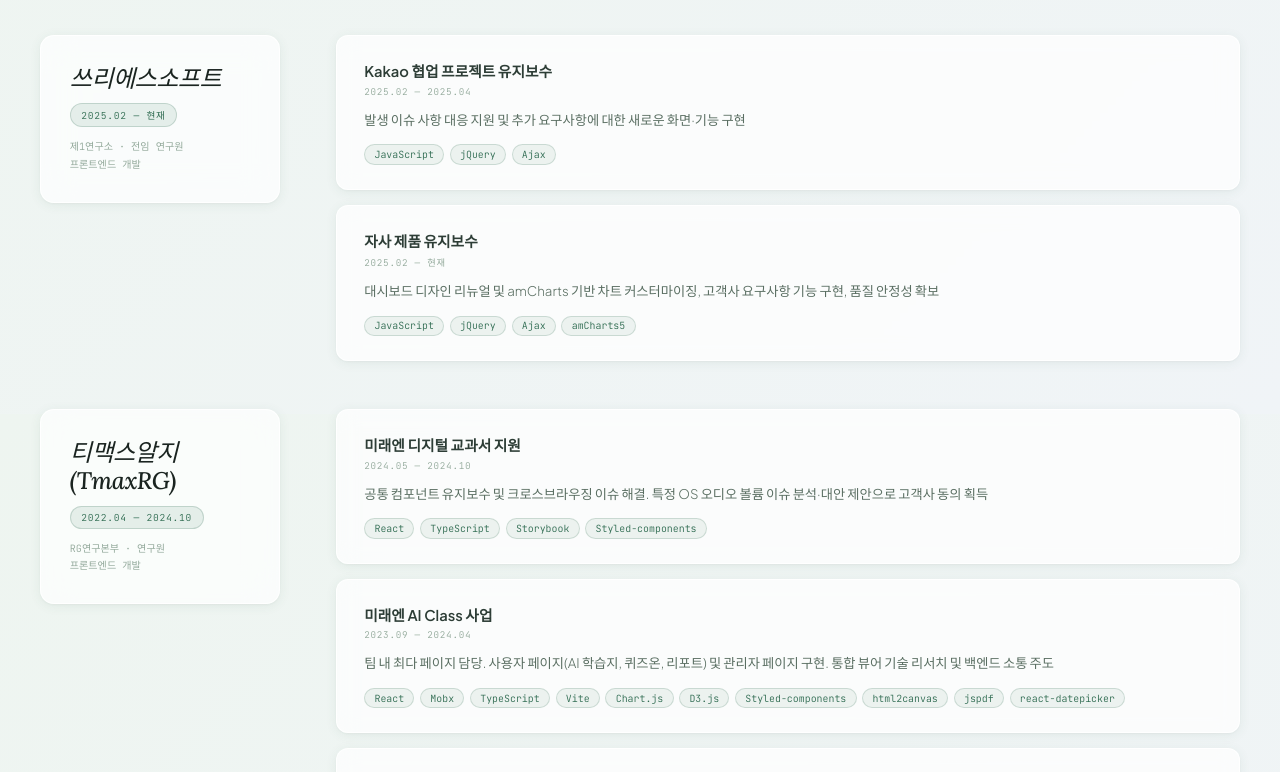
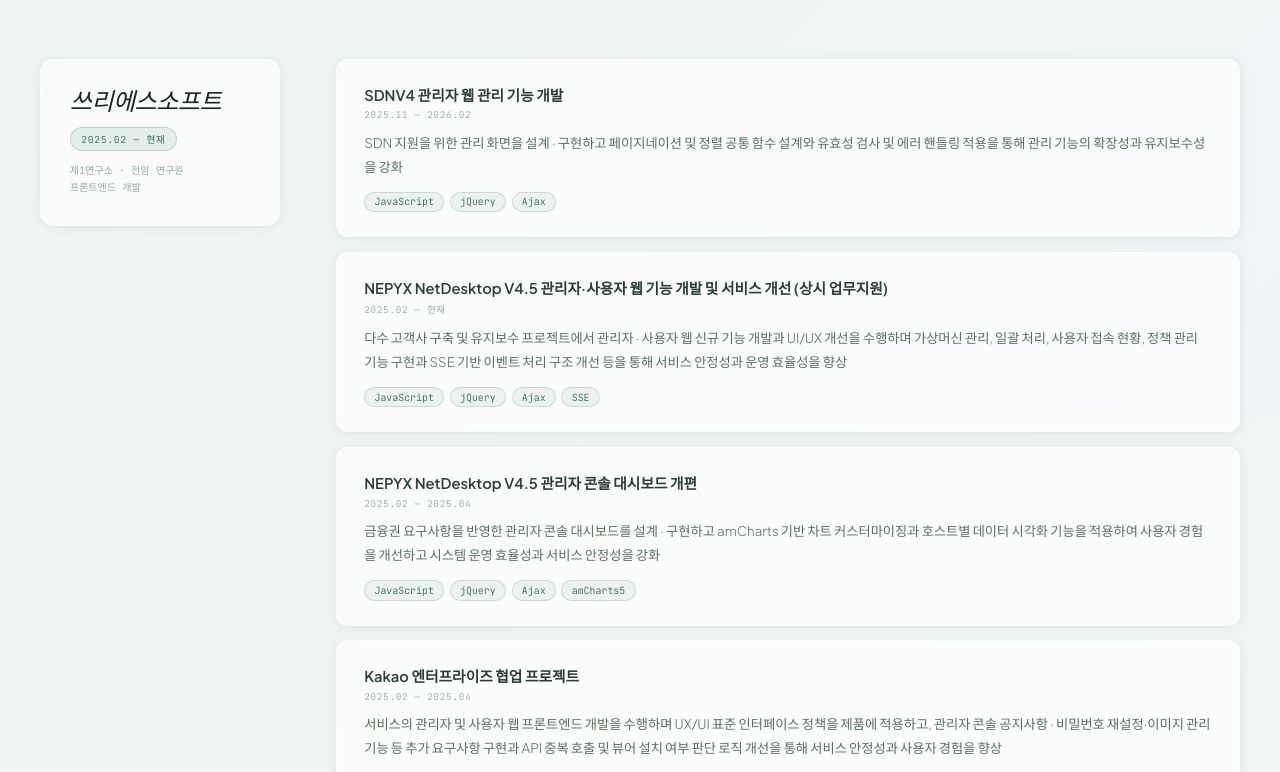
Before and after one commit to jaeny622/jaeny622.github.io, a React (Vite) app: page / in a window 1280 px wide. Shown: the part 2786-3558 px from the top of the page. Built offline with nearby package versions, Linux system fonts and the light colour scheme.

Commit message:
[chore] 내용 개선 - 포트폴리오 내용 개선

```diff
--- a/src/data/portfolio.ts
+++ b/src/data/portfolio.ts
@@ -4,8 +4,8 @@
 export const TECH_PILLS = ['HTML', 'CSS', 'JavaScript', 'JQuery', 'React', 'TypeScript', 'MobX', 'Chart.js', 'D3.js', 'Billboard.js', 'Amcharts', 'Storybook', 'Vite', 'Styled-components'];
 
 export const ABOUT_CARDS: AboutCard[] = [
-  { icon: '✍️', title: '꼼꼼한 기록자',     desc: '배운 것, 해결한 것들을 꼼꼼하게 기록하는 습관. 문서화로 팀 전체 생산성에 기여합니다.' },
-  { icon: '🤝', title: '적극적인 소통가',   desc: '백엔드·기획·디자인 등 다양한 직군과 능동적으로 소통하며 프로젝트의 공동 목표를 달성합니다.' },
+  { icon: '🧩', title: '문제를 구조로 해결하는 개발자', desc: '반복되는 문제를 단순히 처리하는 데 그치지 않고 구조적으로 개선하는 데 집중합니다. 공통 템플릿 설계, 로직 개선, 표준화 적용 경험을 통해 유지보수성과 서비스 안정성을 높여왔습니다.' },
+  { icon: '🤝', title: '적극적인 소통가',   desc: '백엔드 · 기획 · 디자인 등 다양한 직군과 능동적으로 소통하며 프로젝트의 공동 목표를 달성합니다.' },
   { icon: '♻️', title: 'Clean Code 신봉자', desc: '공통 컴포넌트 설계, Storybook 도입 등 재사용성과 유지보수성을 높이는 구조를 추구합니다.' },
 ];
 
@@ -25,16 +25,28 @@
     role: '제1연구소 · 전임 연구원\n프론트엔드 개발',
     projects: [
       {
-        name: 'Kakao 협업 프로젝트 유지보수',
-        period: '2025.02 — 2025.04',
-        desc: '발생 이슈 사항 대응 지원 및 추가 요구사항에 대한 새로운 화면·기능 구현',
-        tags: ['JavaScript','jQuery','Ajax']
+        name: 'SDNV4 관리자 웹 관리 기능 개발',
+        period: '2025.11 — 2026.02',
+        desc: 'SDN 지원을 위한 관리 화면을 설계 · 구현하고 페이지네이션 및 정렬 공통 함수 설계와 유효성 검사 및 에러 핸들링 적용을 통해 관리 기능의 확장성과 유지보수성을 강화',
+        tags: ['JavaScript', 'jQuery', 'Ajax']
       },
       {
-        name: '자사 제품 유지보수',
+        name: 'NEPYX NetDesktop V4.5 관리자·사용자 웹 기능 개발 및 서비스 개선 (상시 업무지원)',
         period: '2025.02 — 현재',
-        desc: '대시보드 디자인 리뉴얼 및 amCharts 기반 차트 커스터마이징, 고객사 요구사항 기능 구현, 품질 안정성 확보',
-        tags: ['JavaScript','jQuery','Ajax','amCharts5']
+        desc: '다수 고객사 구축 및 유지보수 프로젝트에서 관리자 · 사용자 웹 신규 기능 개발과 UI/UX 개선을 수행하며 가상머신 관리, 일괄 처리, 사용자 접속 현황, 정책 관리 기능 구현과 SSE 기반 이벤트 처리 구조 개선 등을 통해 서비스 안정성과 운영 효율성을 향상',
+        tags: ['JavaScript', 'jQuery', 'Ajax', 'SSE']
+      },
+      {
+        name: 'NEPYX NetDesktop V4.5 관리자 콘솔 대시보드 개편',
+        period: '2025.02 — 2025.04',
+        desc: '금융권 요구사항을 반영한 관리자 콘솔 대시보드를 설계 · 구현하고 amCharts 기반 차트 커스터마이징과 호스트별 데이터 시각화 기능을 적용하여 사용자 경험을 개선하고 시스템 운영 효율성과 서비스 안정성을 강화',
+        tags: ['JavaScript', 'jQuery', 'Ajax', 'amCharts5']
+      },
+      {
+        name: 'Kakao 엔터프라이즈 협업 프로젝트',
+        period: '2025.02 — 2025.04',
+        desc: '서비스의 관리자 및 사용자 웹 프론트엔드 개발을 수행하며 UX/UI 표준 인터페이스 정책을 제품에 적용하고, 관리자 콘솔 공지사항 · 비밀번호 재설정·이미지 관리 기능 등 추가 요구사항 구현과 API 중복 호출 및 뷰어 설치 여부 판단 로직 개선을 통해 서비스 안정성과 사용자 경험을 향상',
+        tags: ['JavaScript','jQuery','Ajax']
       }
     ],
   },
@@ -58,21 +70,40 @@
       {
         name: '자사 LMS 데모 페이지 구현',
         period: '2022.12 — 2023.09',
-        desc: '에듀테크 박람회 출품용 데모 페이지. 파트장 역할 수행. 공통 컴포넌트 설계·구현, Storybook 도입, 컨벤션 정립',
+        desc: '에듀테크 박람회 출품용 데모 페이지 구현, 해당 프로젝트에서 파트장 역할 수행. 공통 컴포넌트 설계 · 구현, Storybook 도입, 컨벤션 정립',
         tags: ['React', 'Mobx', 'TypeScript', 'Vite', 'Webpack', 'Chart.js', 'D3.js', 'Billobard.js', 'Storybook', 'Styled-components']
       },
       {
         name: '연구본부 프론트엔드 컨벤션 통합',
         period: '2023.01',
-        desc: '팀 간 이관 시 발생하는 문제 해결을 위해 컨벤션 통합 의견 발의 및 회의 주도. 빌드도구·Lint·폴더구조·Node 버전 표준화',
+        desc: '팀 간 이관 시 발생하는 문제 해결을 위해 컨벤션 통합 의견 발의 및 회의 주도. 빌드도구 · Lint · 폴더 구조 · Node 버전 표준화',
         tags: ['Vite', 'ESLint', 'Prettier', 'tsconfig', '프로젝트 폴더 구조', '파일/폴더 네이밍', '기본 라이브러리 목록', 'node version']
       },
       {
-        name: 'Talendar 구현 / KDB Editor 유지보수',
-        period: '2022.04 — 2022.12',
-        desc: '연구본부 일정관리 페이지 풀스택 구현 (로그인 · 마이프로필). KDB Editor 이관 받아 코드 분석 및 이슈 문서화',
-        tags: ['JAVA', 'Spring Framework', 'React', 'MUI', 'Mobx', 'Webpack', 'TypeScript', 'react-calendar']
+        name: 'KDB Editor 프론트엔드 유지보수 및 프로젝트 이관 대응',
+        period: '2022.10 — 2022.12',
+        desc: '지식 간 연관 관계를 시각적으로 표현하고 데이터베이스에 저장하는 KDB Editor 프로젝트를 이관받아 기존 코드 구조를 분석하고 주요 이슈 사항을 문서화하며 프론트엔드 유지보수를 수행하여 서비스 안정적인 운영 기반을 마련',
+        tags: ['React', 'TypeScript', 'MobX', 'MUI', 'Webpack']
       },
+      {
+        name: 'Talendar 일정 관리 시스템 개발',
+        period: '2022.09 — 2022.10',
+        desc: '연구본부 내부 업무 효율화를 위한 일정 관리 웹 서비스를 풀스택으로 개발하며 로그인 및 마이 프로필 기능 구현과 일정 캘린더 UI 설계를 수행하여 사용자 편의성과 시스템 활용성을 향상',
+        tags: ['Java', 'Spring', 'React', 'TypeScript', 'MobX', 'MUI', 'Webpack']
+      }
+    ],
+  },
+  {
+    company: '대보정보통신',
+    period: '2021.12 — 2022.03',
+    role: '복지사업단 급여팀 · 사원\n풀스택 개발',
+    projects: [
+      {
+        name: '행복 e음 시스템 차세대 프로젝트',
+        period: '2021.12 — 2022.04',
+        desc: '보건복지부 행복 e음 시스템 급여 화면 및 API 개발 담당',
+        tags: ['Java', 'Spring Framework', 'Oracle', 'Javascript', 'exBuilder', 'Silhouette']
+      }
     ],
   },
 ];
@@ -85,14 +116,14 @@
     galleryKeys: [],
     category: '교육 · 디지털 교과서',
     name: '미래엔 디지털 교과서',
-    desc: '공통 컴포넌트 유지보수, 크로스브라우징 이슈 해결. OS 오디오 볼륨 이슈 대안 제안',
+    desc: '공통 컴포넌트 유지보수 진행. OS 오디오 볼륨 이슈 대안 제안.',
     period: '2024.05 — 2024.07',
     goal: '디지털 교과서 서비스의 공통 컴포넌트 유지보수 및 사용자 개선 요청 대응',
     points: [
       '기 구현된 공통 컴포넌트 유지보수 진행',
       '특정 기기 HTML Audio 볼륨 조절 불가 이슈 — OS 속성 미지원 원인 파악',
-      '음원 진폭 조절 방안 검토 후 음질 저하 우려로 대안 탐색',
-      'PL님께 현황·원인·대안 논리적 보고 → 협력사·고객사 동의 획득 후 적용'
+      '음원 진폭 조절 방안 검토 후 음질 저하 우려로 다른 대안 탐색',
+      'PL님께 현황 · 원인 · 대안을 논리적으로 보고 → 협력사·고객사 동의 획득 후 적용'
     ],
     stack: ['React', 'TypeScript', 'Storybook', 'Styled-components']
   },
@@ -103,15 +134,15 @@
     galleryKeys: ['textbook', 'quizon', 'quizon_detail', 'student_report', 'student_report_detail', 'quizon_report', 'admin_report', 'admin_notice'],
     category: 'Edu-Tech · 미래엔',
     name: '미래엔 AI Class',
-    desc: '초·중·고 AI 학습 플랫폼. 사용자/관리자 페이지, 통합 뷰어, 차트 커스터마이징',
+    desc: '초 · 중 · 고 AI 학습 플랫폼 구현. 사용자/관리자 페이지, 통합 뷰어, 차트 커스터마이징 진행.',
     period: '2023.09 — 2024.04',
-    goal: '기존 미래엔의 초등 AI Class 서비스를 중·고등 대상으로 확장하며 기능 추가 및 디자인 리뉴얼 진행',
+    goal: '기존 미래엔의 초등 AI Class 서비스를 중 · 고등 대상으로 확장하며 기능 추가 및 디자인 리뉴얼 진행',
     points: [
       '팀 내 최다 페이지 담당 — AI 학습지, 퀴즈온, 학생 리포트, 퀴즈온 리포트 페이지 구현',
       '관리자 페이지 — AI Class 평가코스 관리, FAQ 관리 페이지 구현',
-      'API 명세 기반 서비스·스토어 먼저 구현 후 더미데이터 적용 → 병렬 개발 제안',
-      '통합 뷰어(hwp, docx, xlsx, PPT, PDF) 기술 리서치 및 백엔드 소통 주도하여 완성',
-      'Chart.js, D3.js 활용 차트 커스터마이징 및 크로스브라우징 이슈 해결'
+      'API 명세 기반으로 서비스 · 스토어 먼저 구현 후 더미 데이터 적용 → 병렬 개발 제안',
+      '통합 뷰어(hwp, docx, xlsx, PPT, PDF) 기술 리서치 및 백엔드와의 소통을 주도하여 완성',
+      'Chart.js, D3.js 활용 차트 커스터마이징 진행'
     ],
     stack: ['React', 'Mobx', 'Typescript', 'Vite', 'Chart.js', 'D3.js', 'Styled-components', 'html2canvas', 'jspdf', 'react-datepicker']
   },
@@ -121,7 +152,7 @@
     thumbKey: 'scatter',
     galleryKeys: ['bar', 'bubble', 'donut', 'gauge', 'line', 'radar', 'scatter'],
     category: '에듀테크 박람회 출품', name: '자사 LMS 데모 페이지',
-    desc: '파트장으로 프로젝트 전체 리드. 공통 컴포넌트 설계, Storybook 도입, 차트 커스터마이징',
+    desc: '파트장으로 프로젝트 전체적으로 리드. 공통 컴포넌트 설계, Storybook 도입, 차트 커스터마이징.',
     period: '2022.12 — 2023.09',
     goal: '자사 LMS 제품 시연 및 에듀테크 박람회 출품을 위한 데모 페이지 구현',
     points: [
@@ -129,7 +160,7 @@
       '공통 Basic 컴포넌트 설계 및 구현으로 코드 재사용성 향상',
       'Storybook 도입 및 팀 내 프론트엔드 컨벤션 정립으로 업무 효율 증가',
       'Chart.js, D3.js, Billboard.js 활용 디자인 가이드 기반 차트 커스터마이징',
-      'Webpack → Vite 빌드 환경 전환으로 빌드 속도 대폭 개선'
+      'Webpack → Vite 빌드 환경 전환으로 개발 환경에서 빌드 속도 대폭 개선'
     ],
     stack: ['React', 'Mobx', 'Typescript', 'Vite', 'Webpack', 'Chart.js', 'D3.js', 'Billobard.js', 'Storybook', 'Styled-components']
   },
@@ -140,14 +171,14 @@
     galleryKeys: [],
     category: '컨벤션 리더십',
     name: '프론트엔드 컨벤션 통합',
-    desc: '팀 간 이관 문제 발의·회의 주도. 빌드도구·Lint·폴더구조 표준화',
+    desc: '팀 간 이관 문제 발의 및 회의 주도. 빌드도구 · Lint · 폴더 구조 표준화.',
     period: '2023.01',
     goal: '팀 간 프로젝트 이관 시 발생하는 비효율 문제를 해결하기 위한 컨벤션 표준화',
     points: [
       '팀 간 이관 문제(컨벤션 부재, 라이브러리/Node 버전 차이)를 팀장에게 안건 발의',
       '각 팀 상황 파악 후 파트원 전체 소집하여 해결 방안 회의 주도',
-      '코드 구조는 팀 자율성 유지 / 빌드 도구·Lint·폴더구조·Node 버전 통일 제안',
-      '통일된 환경 기반 기본 프로젝트 생성·배포 → 협업 효율 및 이관 편의성 향상'
+      '코드 구조는 팀 자율성 유지 / 빌드 도구 · Lint · 폴더 구조 · Node 버전 통일 제안',
+      '통일된 환경 기반 기본 프로젝트 생성 · 배포 → 협업 효율 및 이관 편의성 향상'
     ],
     stack: ['Vite', 'ESLint', 'Prettier', 'tsconfig', 'Node.js']
   },
@@ -158,7 +189,7 @@
     galleryKeys: [],
     category: '사내 툴 · 풀스택',
     name: 'Talendar (일정관리)',
-    desc: '연구본부 일정관리 페이지. 로그인·마이프로필 풀스택 담당. React + Spring 연계',
+    desc: '연구본부 일정 관리 페이지 구현. 로그인·마이프로필 풀스택 담당.',
     period: '2022.09 — 2022.10',
     goal: '연구본부에서 사용할 일정 관리 페이지 구현',
     points: [
@@ -175,9 +206,9 @@
     galleryKeys: ['g_functions', 'g_main', 'g_mypage', 'g_emp_info', 'g_notice', 'g_notice_register'],
     category: 'KOSTA 교육과정 · 우수상',
     name: '그룹웨어 웹 구현',
-    desc: '팀 협업 주도로 우수상 수상. 기업용 그룹웨어 풀스택 구현',
+    desc: '팀 협업 주도로 우수상 수상. 그룹웨어 페이지 풀스택 구현.',
     period: '2021.07 — 2021.09',
-    goal: '소프트웨어 기술 진흥 협회 교육과정 팀 프로젝트. 기업용 그룹웨어 풀스택 구현',
+    goal: '소프트웨어 기술 진흥 협회 교육과정 내 팀 프로젝트 진행. 그룹웨어 풀스택 구현',
     points: [
       '메인 페이지, 게시판, 임직원 정보, 나의 정보 페이지 구현',
       '팀원들의 이슈 해결을 적극 지원하고 소통을 강화하여 팀 효율 향상',
@@ -240,7 +271,7 @@
   {
     seq: '04',
     title: '기술적 창의성',
-    contents: '특정 OS에서 HTML Audio 볼륨 조절이 불가한 이슈를 체계적으로 분석하고, 음원 변질 없는 대안을 PL에 논리적으로 보고해 협력사·고객사의 동의까지 이끌어냈습니다.'
+    contents: '특정 OS에서 HTML Audio 볼륨 조절이 불가한 이슈를 체계적으로 분석하고, 음원 변질 없는 대안을 PL에 논리적으로 보고해 협력사 · 고객사의 동의까지 이끌어냈습니다.'
   },
   {
     seq: '05',
```
